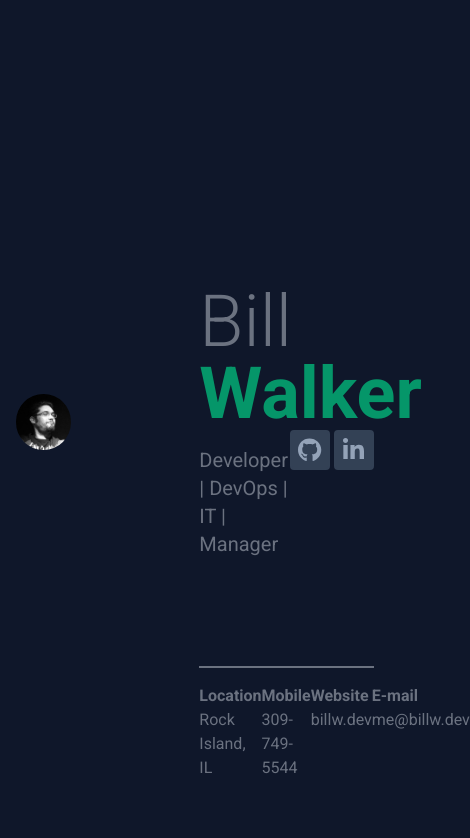
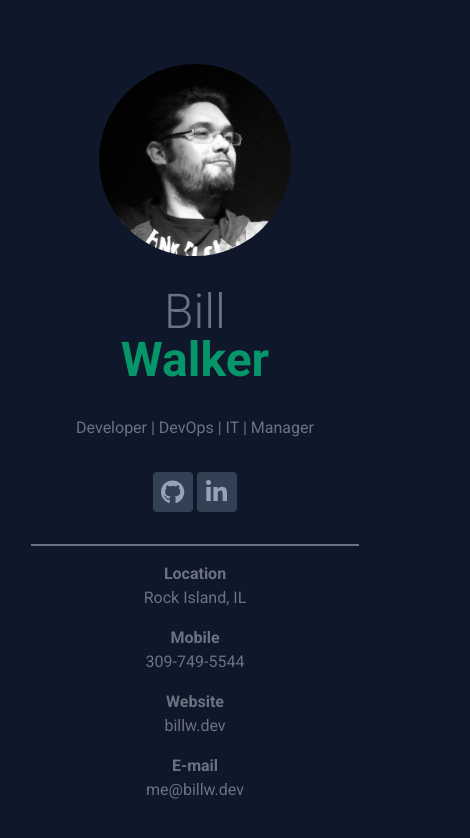
Before and after one commit to Falklian/billw-website, a Vue app: page / in a window 390 px wide. Shown: the top 838 px of the page, 470 px wide, since content can reach past the window. Built offline with nearby package versions, Linux system fonts and the light colour scheme.

Commit message:
chore: make page responsive

```diff
--- a/src/components/HeroComponent.vue
+++ b/src/components/HeroComponent.vue
@@ -1,26 +1,26 @@
 <template>
-  <div class="flex flex-row h-screen">
-    <div class="flex w-1/3 place-items-center place-content-end pr-16">
+  <div class="flex flex-col lg:flex-row lg:h-screen">
+    <div class="flex lg:w-1/3 place-items-center place-content-center mt-16 lg:mt-0 lg:place-content-end lg:pr-16">
       <Transition
         enter-active-class="delay-300 duration-1000 ease-out"
         enter-from-class="translate-y-4 opacity-0"
         enter-to-class="translate-y-0 opacity-100"
       >
-        <RoundedImage class="grayscale transition transform w-full" v-show="state.show" :image="portrait" />
+        <RoundedImage class="grayscale transition transform w-48 lg:w-full" v-show="state.show" :image="portrait" />
       </Transition>
     </div>
-    <div class="flex relative w-2/3 place-items-center justify-items-center pl-16">
+    <div class="flex flex-col lg:flex-row lg:relative lg:w-2/3 place-items-center justify-items-center lg:pl-16">
       <Transition
         enter-active-class="delay-500 duration-1000 ease-out"
         enter-from-class="translate-y-4 opacity-0"
         enter-to-class="translate-y-0 opacity-100"
       >
-        <div class="flex-col w-full transition transform" v-show="state.show">
-          <h1 class="text-7xl font-light">Bill</h1>
-          <h1 class="text-emerald-600 text-7xl font-bold">Walker</h1>
-          <div class="flex justify-between">
-            <div class="text-xl pt-4">Developer | DevOps | IT | Manager</div>
-            <div class="flex gap-1">
+        <div class="flex-col text-center lg:text-left lg:w-full transition transform mt-8 lg:mt-0" v-show="state.show">
+          <h1 class="text-5xl lg:text-7xl font-light">Bill</h1>
+          <h1 class="text-emerald-600 text-5xl lg:text-7xl font-bold">Walker</h1>
+          <div class="flex flex-col lg:flex-row lg:justify-between">
+            <div class="text-base lg:text-xl mt-8 lg:mt-4">Developer | DevOps | IT | Manager</div>
+            <div class="flex place-items-center place-content-center gap-1 mt-8 lg:mt-0">
               <SocialBadge icon="github" url="https://github.com/Falklian" />
               <SocialBadge icon="linkedin-in" url="https://www.linkedin.com/in/billkwalker/" />
             </div>
@@ -33,22 +33,22 @@
         enter-to-class="translate-y-0 opacity-100"
       >
         <div
-          class="flex justify-between transition transform absolute border-t-2 border-gray-500 bottom-16 left-16 right-0 pt-4"
+          class="flex flex-wrap text-center md:text-left md:flex-nowrap w-11/12 lg:w-auto mt-8 lg:mt-0 justify-between transition transform lg:absolute border-t-2 border-gray-500 lg:bottom-16 lg:left-16 lg:right-0 pt-4"
           v-show="state.show"
         >
-          <div>
+          <div class="basis-full sm:basis-1/2 md:basis-auto">
             <p class="font-bold">Location</p>
             <p>Rock Island, IL</p>
           </div>
-          <div>
+          <div class="basis-full sm:basis-1/2 md:basis-auto mt-4 sm:mt-0">
             <p class="font-bold">Mobile</p>
             <p>309-749-5544</p>
           </div>
-          <div>
+          <div class="basis-full sm:basis-1/2 md:basis-auto mt-4 md:mt-0">
             <p class="font-bold">Website</p>
             <p><a href="https://billw.dev" class="hover:text-emerald-600">billw.dev</a></p>
           </div>
-          <div>
+          <div class="basis-full sm:basis-1/2 md:basis-auto mt-4 md:mt-0">
             <p class="font-bold">E-mail</p>
             <p><a href="mailto:me@billw.dev" class="hover:text-emerald-600">me@billw.dev</a></p>
           </div>
```
